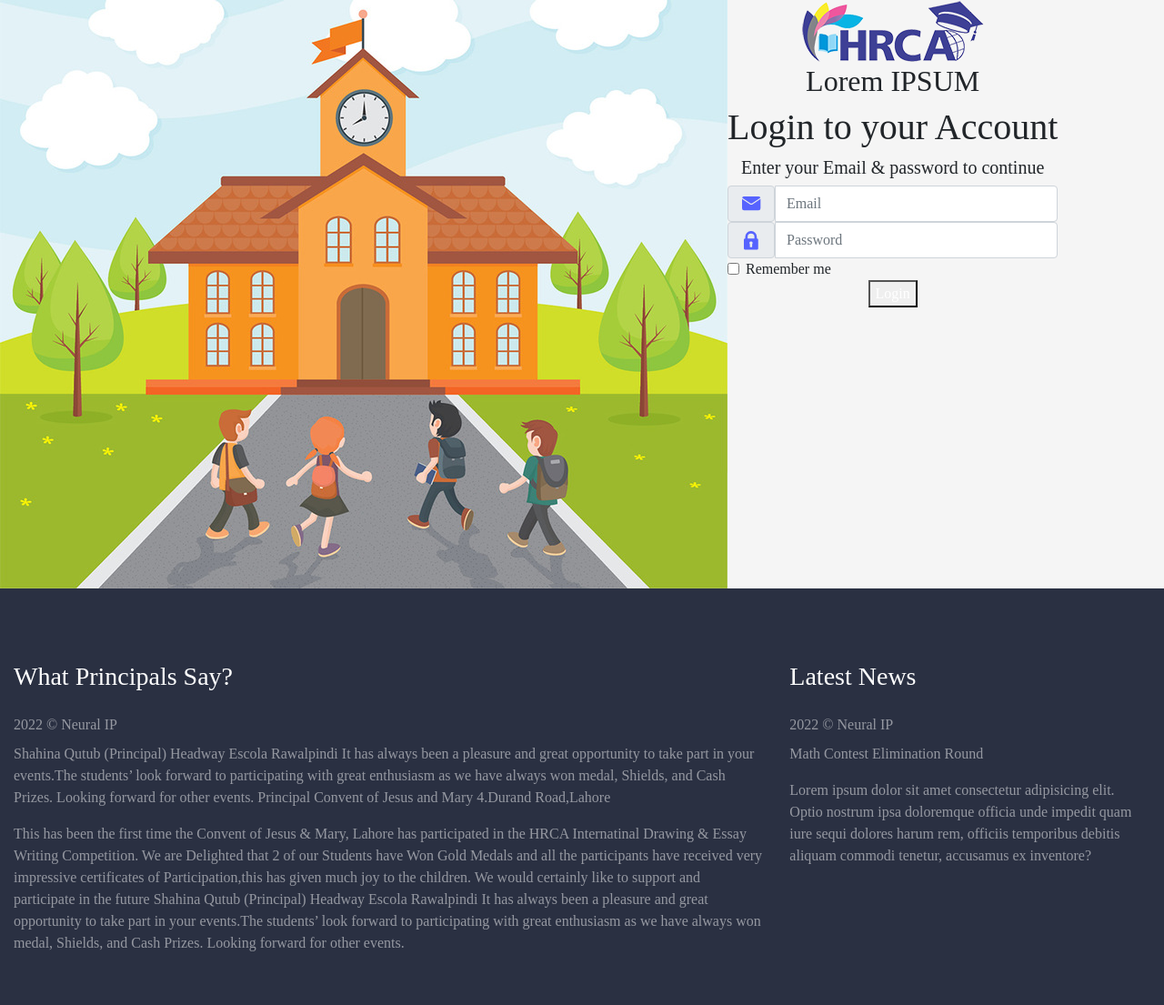
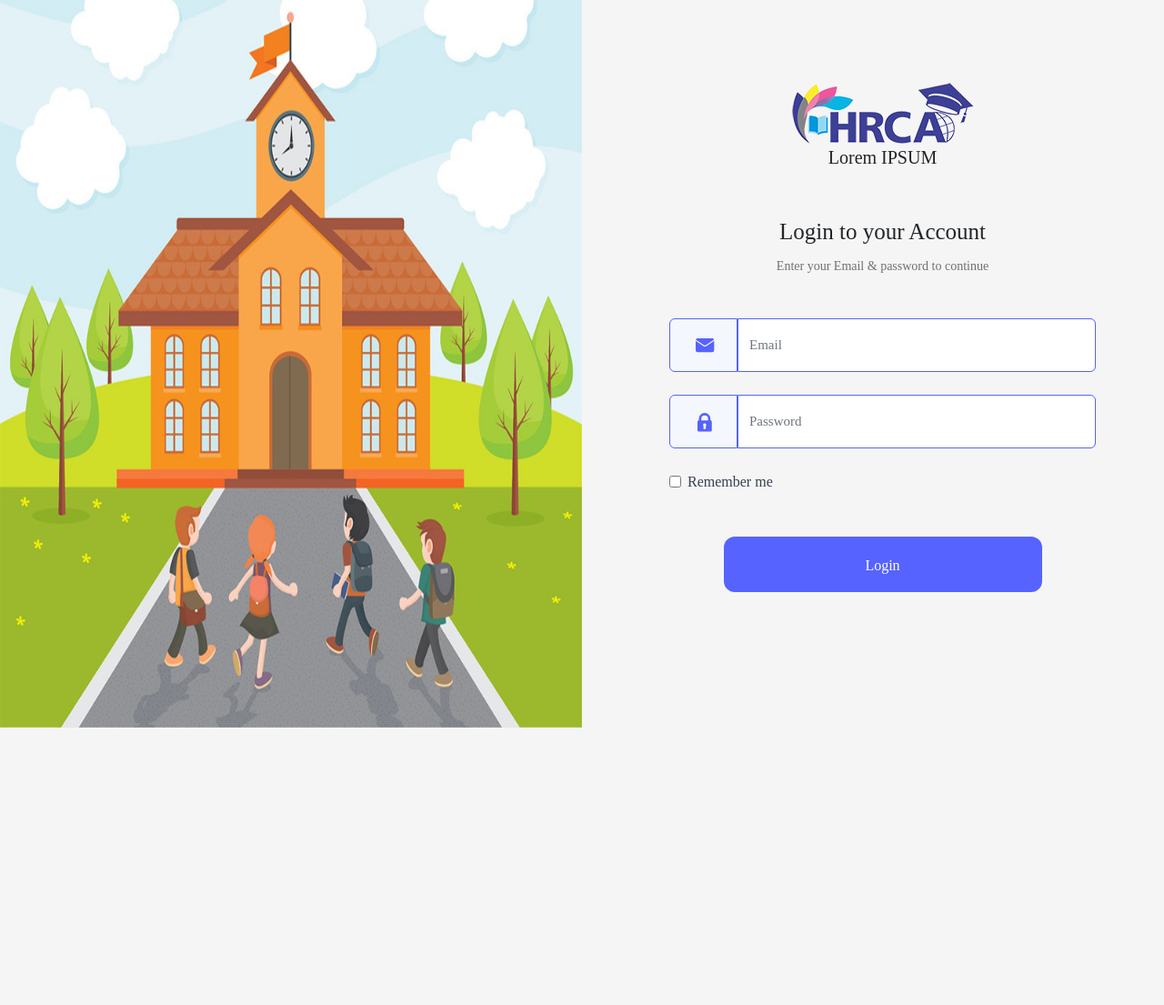
Before and after one commit to Mudassar-Kamal/quiz_project, a Django app: page /accounts/login/ in a window 1280 px wide. Shown: the whole page at 91% size. After the commit the page ends 800 px from the top, so only its background shows below. Run offline with Django 3.2, Linux system fonts and the light colour scheme; some libraries are stand-ins or nearby versions; some web fonts are replaced.

Commit message:
footer_and_login_page_issue

```diff
--- a/templates/base.html
+++ b/templates/base.html
@@ -13,6 +13,9 @@
     <link href='https://use.fontawesome.com/releases/v5.8.1/css/all.css' rel='stylesheet'>
 
     <link rel="stylesheet" href="{% static 'css/index.css' %}">
+    <link rel="stylesheet" href="{% static 'css/loginmain.css' %}" />
+    <!-- css -->
+    <link rel="stylesheet" href="{% static 'css/loginpage.css' }" />
     <title>QuizApp</title>
 </head>
 <body>
@@ -23,7 +26,7 @@
 
 
     <!-- start footer -->
-    <footer class="landing-footer">
+    <footer class="landing-footer" style="font-size: smaller; font-family: 'Times New Roman', Times, serif;">
       <div class="container-fluid">
           <div class="row">
               <div class="col-lg-8">
--- a/templates/registration/login.html
+++ b/templates/registration/login.html
@@ -1,6 +1,11 @@
 {% extends 'base.html' %}
 {% load static %}
 {% block content %}
+<style>
+  footer{
+    display: none;
+  }
+</style>
   <body>
     <!-- wrapper start -->
     <section class="wrapper">
```
